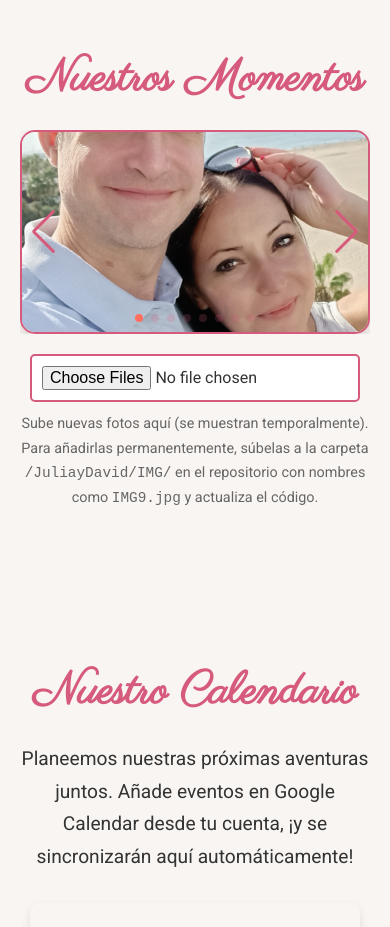
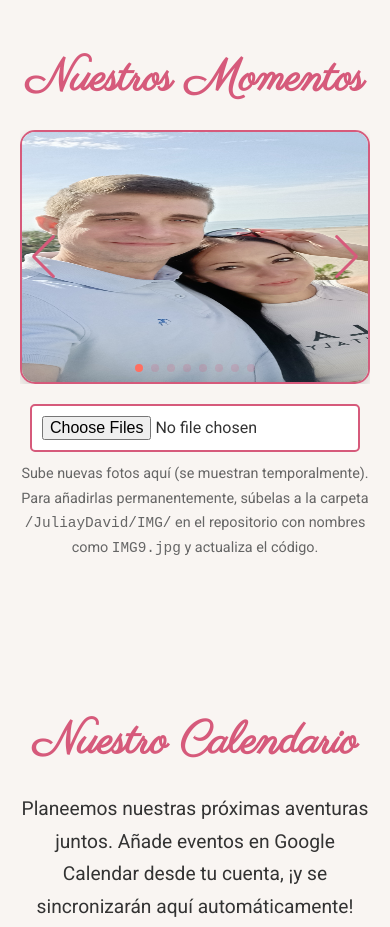
Before and after one commit to DilesZ/JuliayDavid, a plain HTML site: page index.html in a window 390 px wide. Shown: the part 1620-2547 px from the top of the page. Drawn offline with nearby package versions, Linux system fonts and the light colour scheme; grey boxes are pictures that could not be loaded.

Commit message:
Update index.html

```diff
--- a/index.html
+++ b/index.html
@@ -98,10 +98,10 @@
             align-items: center;
         }
         .swiper-slide img {
+            max-width: 600px;
+            max-height: 400px;
             width: 100%;
-            max-width: 400px;
-            height: 300px;
-            object-fit: cover;
+            height: auto; /* Respetar proporción original */
             border-radius: 15px;
             border: 3px solid #d65a7b; /* Marco romántico */
             box-shadow: 0 4px 12px rgba(0, 0, 0, 0.15);
@@ -175,8 +175,12 @@
         }
         @media (max-width: 900px) {
             .swiper-slide img {
-                max-width: 300px;
-                height: 200px;
+                max-width: 400px;
+                max-height: 300px;
+            }
+            .swiper {
+                slidesPerView: 2;
+                spaceBetween: 20;
             }
         }
         @media (max-width: 600px) {
@@ -204,8 +208,12 @@
             }
             .swiper-slide img {
                 max-width: 100%;
-                height: 200px;
+                max-height: 250px;
                 border-width: 2px; /* Marco más delgado en móviles */
+            }
+            .swiper {
+                slidesPerView: 1;
+                spaceBetween: 15;
             }
         }
     </style>
@@ -321,7 +329,9 @@
         const images = document.querySelectorAll('img');
         const timestamp = new Date().getTime();
         images.forEach(img => {
-            img.src = img.src + '?t=' + timestamp;
+            if (!img.src.includes('?t=')) {
+                img.src = img.src + '?t=' + timestamp;
+            }
         });
 
         // Desplazamiento suave para los enlaces del menú
```
